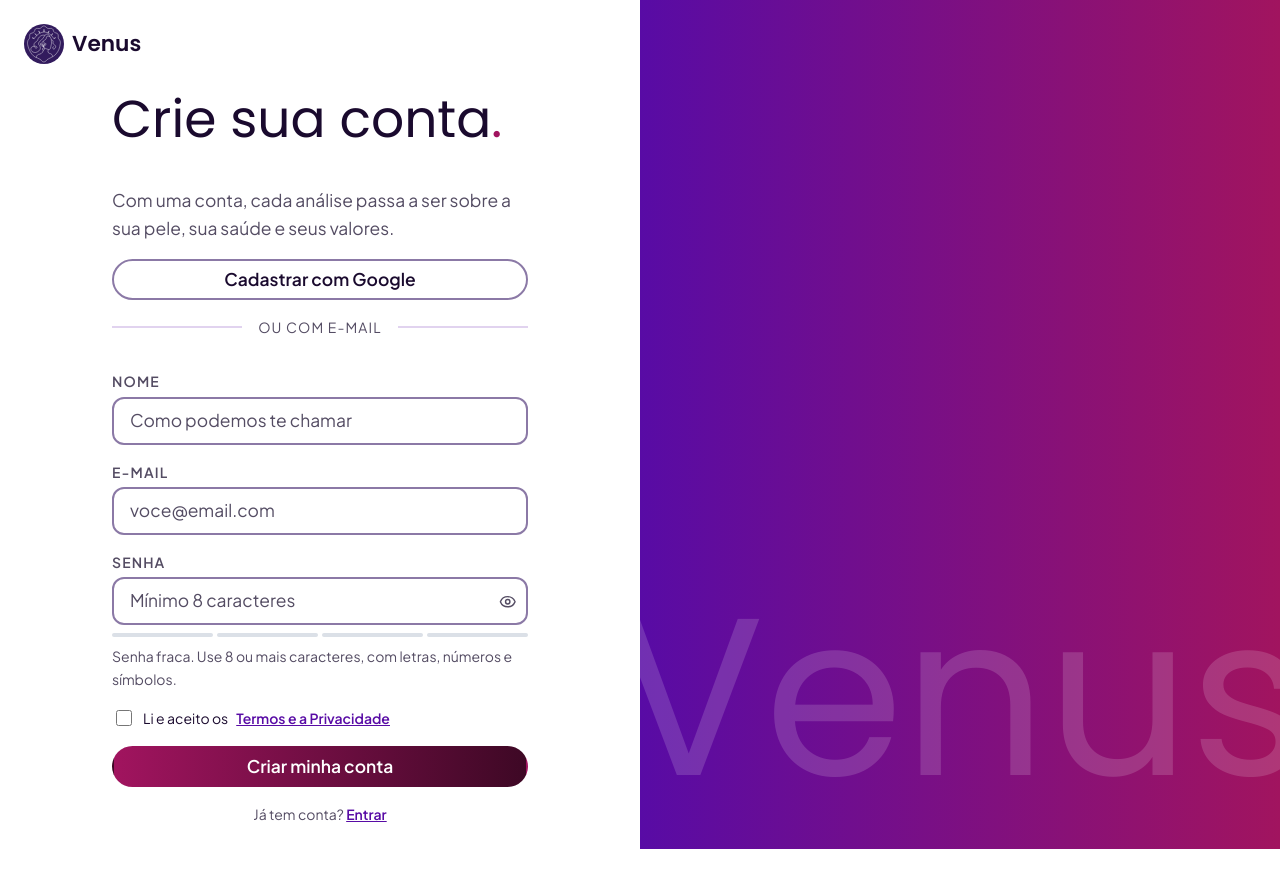
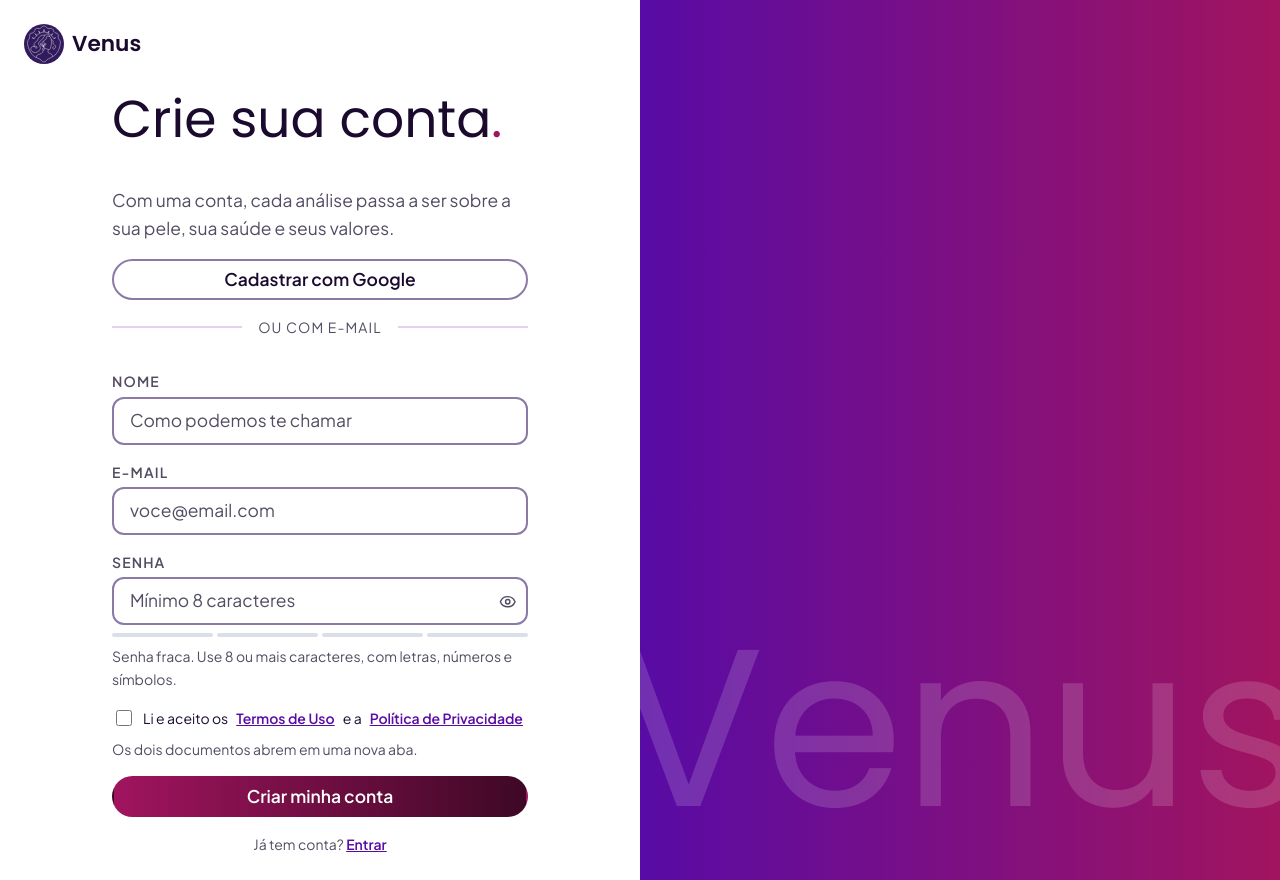
Before and after one commit to Venus-System/Venus-Web, a React (Vite) app: page /criar-conta in a window 1280 px wide. Before the commit the page ends 849 px from the top, so only its background shows below. Built offline with nearby package versions, Linux system fonts and the light colour scheme; no server answers.

Commit message:
feat: Abrindo termos e privacidade em nova aba no cadastro

```diff
--- a/src/pages/CriarConta/index.tsx
+++ b/src/pages/CriarConta/index.tsx
@@ -279,9 +279,11 @@ function CriarConta() {
               name="termos"
               type="checkbox"
               className={styles.caixa}
-              aria-labelledby="rotulo-termos link-termos"
+              aria-labelledby="rotulo-termos link-termos conector-termos link-privacidade"
               aria-describedby={
-                formulario.erros.termos ? "erro-termos" : undefined
+                formulario.erros.termos
+                  ? "aviso-nova-aba erro-termos"
+                  : "aviso-nova-aba"
               }
             />
 
@@ -289,10 +291,32 @@ function CriarConta() {
               Li e aceito os
             </label>
 
-            <Link id="link-termos" className={styles.link} to="/termos">
-              Termos e a Privacidade
+            <Link
+              id="link-termos"
+              className={styles.link}
+              to="/termos"
+              target="_blank"
+              rel="noopener noreferrer"
+            >
+              Termos de Uso
+            </Link>
+
+            <span id="conector-termos">e a</span>
+
+            <Link
+              id="link-privacidade"
+              className={styles.link}
+              to="/privacidade"
+              target="_blank"
+              rel="noopener noreferrer"
+            >
+              Política de Privacidade
             </Link>
           </div>
+
+          <p id="aviso-nova-aba" className={styles.aviso}>
+            Os dois documentos abrem em uma nova aba.
+          </p>
 
           {formulario.erros.termos ? (
             <p id="erro-termos" className={styles.erroCampo} role="alert">
```
